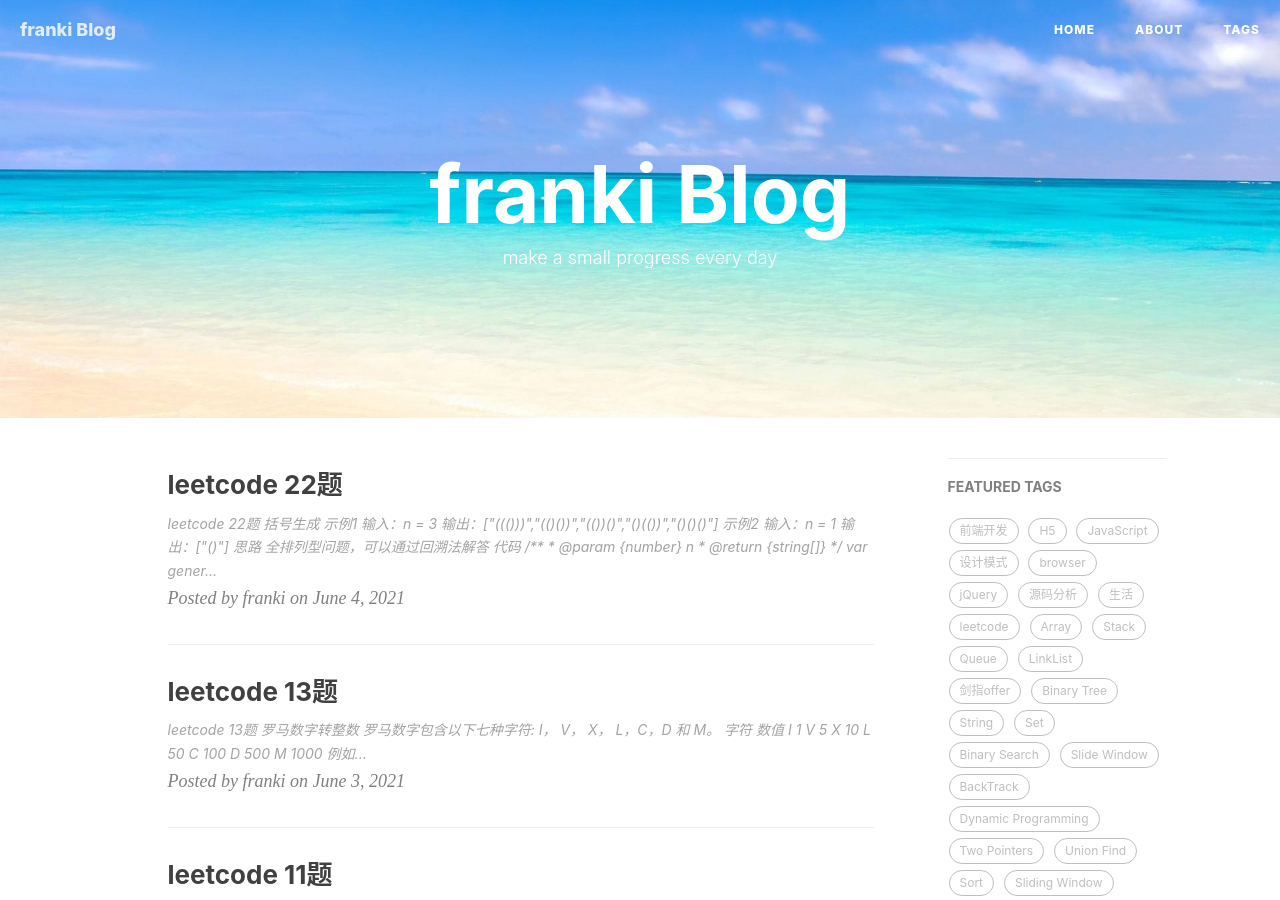
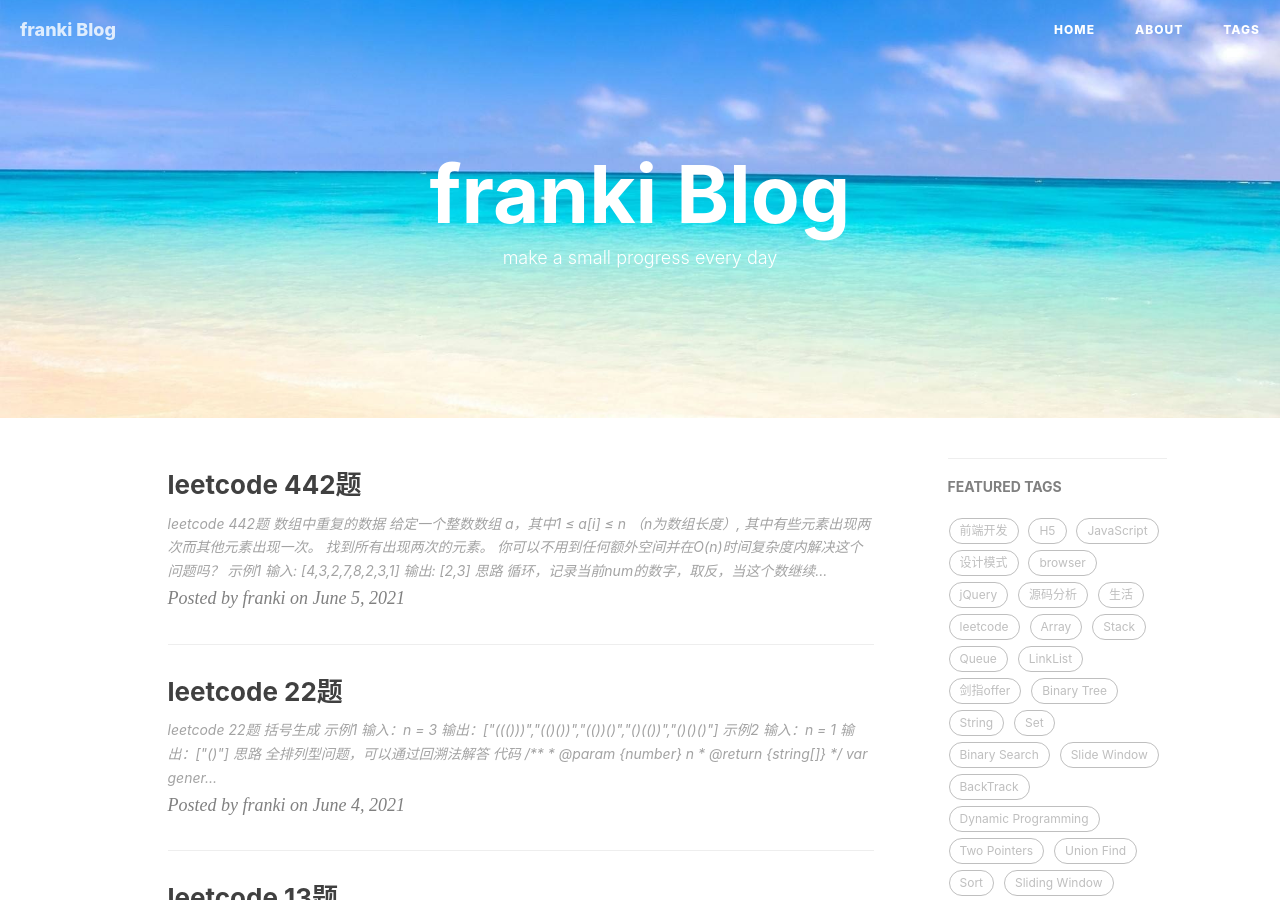
Before and after one commit to NikFranki/NikFranki.github.io, a Jekyll site: the page built from index.html, in a window 1280 px wide and 900 px high. Built offline with Jekyll 4.4.1, drawn with Linux system fonts in a browser that asks for light colours; nearby versions of some CDN libraries; the list of posts is cut into pages by our own code; comment, search, counter and statistics services are not loaded; some of the changed text lies outside the part shown.

Commit message:
feat: add leetcode 442

````diff
--- /dev/null
+++ b/_posts/2021-06-05-leetcode442.md
@@ -0,0 +1,58 @@
+---
+layout:     post
+title:      "leetcode 442题"
+subtitle:   ""
+date:       2021-06-05
+author:     "franki"
+header-img: ""
+catalog: true
+tags:
+    - leetcode
+---
+
+## leetcode 442题 数组中重复的数据
+
+给定一个整数数组 a，其中1 ≤ a[i] ≤ n （n为数组长度）, 其中有些元素出现两次而其他元素出现一次。
+
+找到所有出现两次的元素。
+
+你可以不用到任何额外空间并在O(n)时间复杂度内解决这个问题吗？
+
+示例1
+
+```bash
+输入:
+[4,3,2,7,8,2,3,1]
+
+输出:
+[2,3]
+```
+
+### 思路
+
+循环，记录当前num的数字，取反，当这个数继续出现的时候，说明这个数字出现两次
+
+### 代码
+
+```js
+var findDuplicates = function(nums) {
+    if (nums.length === 0) {
+        return [];
+    }
+    const res = [];
+    for (let i = 0; i < nums.length; i++) {
+        const num = Math.abs(nums[i]);
+        if (nums[num-1] < 0) {
+            res.push(num);
+        } else {
+            nums[num-1] = -nums[num-1];
+        }
+    }
+    return res;
+};
+```
+
+复杂度分析:
+
+- 时间复杂度: O(N)
+- 空间复杂度：O(N)
````
Also changed, not shown: _posts/2021-06-04-leetcode22.md (+1 -1 lines).
